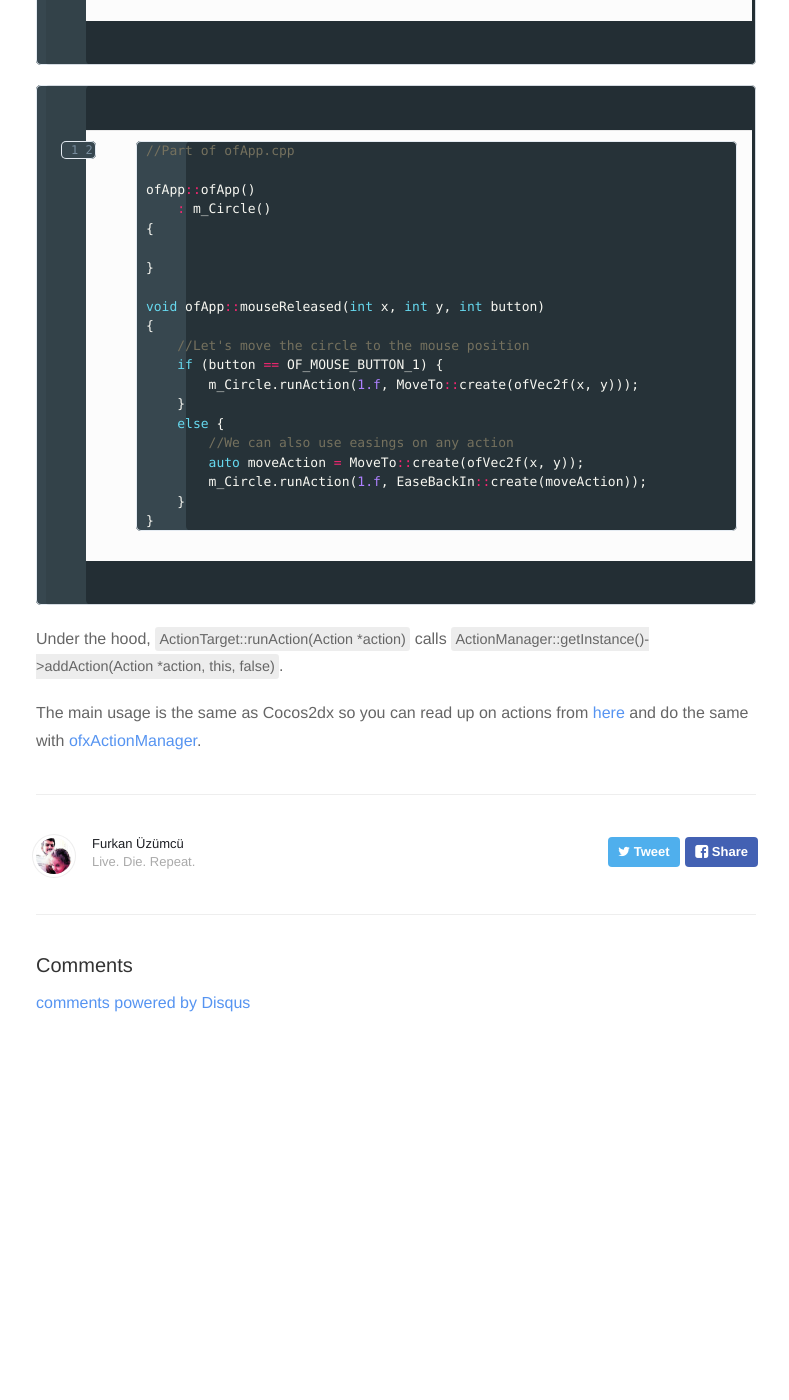
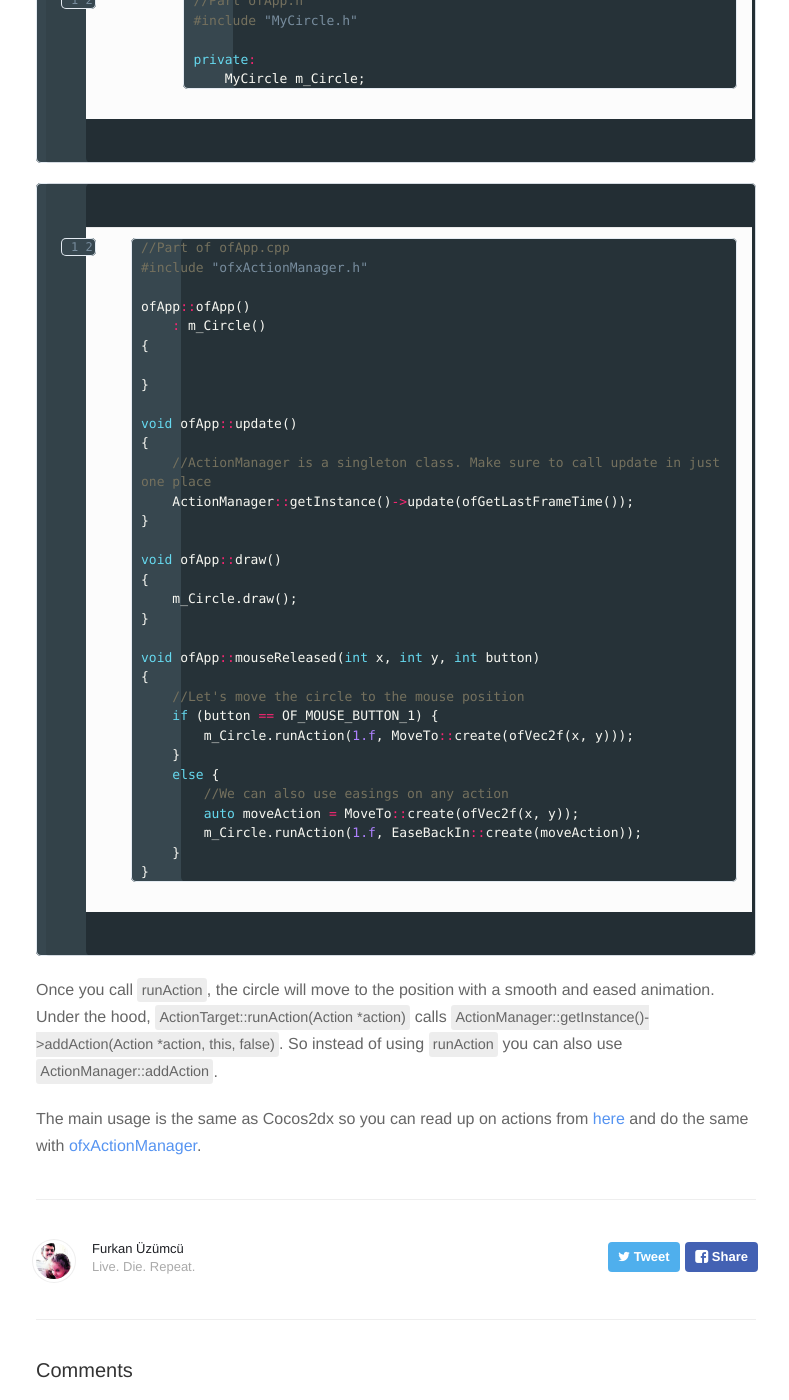
Before and after one commit to Furkanzmc/furkanzmc.github.io, a Jekyll site: the page built from _posts/2016-01-16-ofxactionmanager-openframeworks-animations.markdown, in a window 1280 px wide and 1400 px high, scrolled down 1849 px. Shown: the whole window, without its empty margins (244-1033 px from the left). Built offline with Jekyll 4.4.1, drawn with Linux system fonts in a browser that asks for light colours; nearby versions of some CDN libraries; Markdown is read by kramdown in place of the engine named in the settings; comment, search, counter and statistics services are not loaded; before the commit the page ends 2960 px from its top, so only the background shows below that; some of the changed text lies outside the part shown.

Commit message:
Add more code

```diff
--- a/_posts/2016-01-16-ofxactionmanager-openframeworks-animations.markdown
+++ b/_posts/2016-01-16-ofxactionmanager-openframeworks-animations.markdown
@@ -35,6 +35,11 @@ public:
         : m_Radius(radius)
     {}
 
+    void draw()
+    {
+        ofCircle(m_Position, m_Radius);
+    }
+
 private:
     float m_Radius;
 };
@@ -58,11 +63,23 @@ private:
 {% highlight cpp linenos %}
 
 //Part of ofApp.cpp
+#include "ofxActionManager.h"
 
 ofApp::ofApp()
     : m_Circle()
 {
 
+}
+
+void ofApp::update()
+{
+    //ActionManager is a singleton class. Make sure to call update in just one place
+    ActionManager::getInstance()->update(ofGetLastFrameTime());
+}
+
+void ofApp::draw()
+{
+    m_Circle.draw();
 }
 
 void ofApp::mouseReleased(int x, int y, int button)
@@ -80,7 +97,7 @@ void ofApp::mouseReleased(int x, int y, int button)
 
 {% endhighlight %}
 
-Under the hood, `ActionTarget::runAction(Action *action)` calls `ActionManager::getInstance()->addAction(Action *action, this, false)`.
+Once you call `runAction`, the circle will move to the position with a smooth and eased animation. Under the hood, `ActionTarget::runAction(Action *action)` calls `ActionManager::getInstance()->addAction(Action *action, this, false)`. So instead of using `runAction` you can also use `ActionManager::addAction`.
 
 The main usage is the same as Cocos2dx so you can read up on actions from [here][cocos2dx_actions_link] and do the same with [ofxActionManager][ofx_action_manager_link].
 
```
